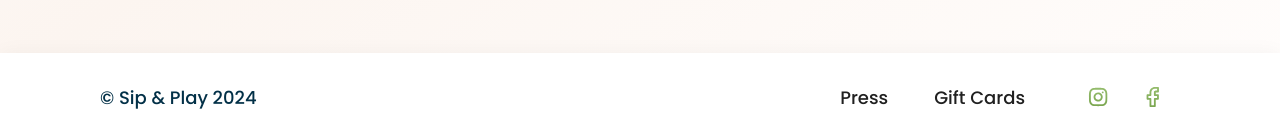
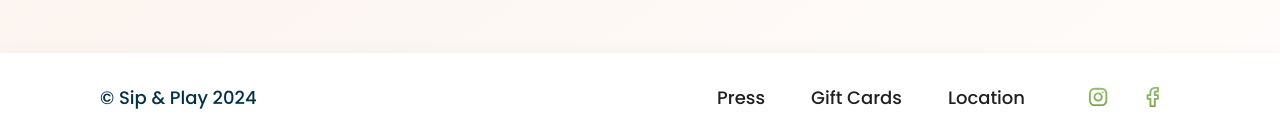
Before and after one commit to Prometheus-Spark/hackathon-2024, a React (Vite) app: page / in a window 1280 px wide. Shown: the part 867-1005 px from the top of the page. Built offline with nearby package versions, Linux system fonts and the light colour scheme; no server answers; a web font is replaced by a local one.

Commit message:
KAN-35 | Add Location to footer

```diff
--- a/src/layouts/footer/Footer.tsx
+++ b/src/layouts/footer/Footer.tsx
@@ -25,6 +25,10 @@ function Footer() {
 			btnText: "Gift Cards",
 			link: "/gift-cards",
 		},
+		{
+			btnText: "Location",
+			link: "https://maps.app.goo.gl/GtBcS3c6yVzphnsr7",
+		},
 	];
 
 	return (
@@ -32,21 +36,34 @@ function Footer() {
 			<div className={styles["footer-content"]}>
 				<p className={styles["footer-text"]}>&copy; Sip & Play {currentYear}</p>
 				<div className={styles["footer-content-right"]}>
-          {footerButtons.map((btn, i) => (
-            <a className={styles["footer-link"]} key={i} href={btn.link}>
+					{footerButtons.map((btn, i) =>
+						btn.btnText === "Location" ? (
+							<a
+								className={styles["footer-link"]}
+								key={i}
+								href={btn.link}
+								target='_blank'
+								rel='noopener noreferrer'>
 								{btn.btnText}
 							</a>
-          ))}
+						) : (
+							<a
+								className={styles["footer-link"]}
+								key={i}
+								href={btn.link}>
+								{btn.btnText}
+							</a>
+						)
+					)}
 
 					<div className={styles["social-icons"]}>
 						{footerItems.map((item, i) => (
 							<div key={i}>
 								<a
-                  className="button-link-tooltip"
+									className='button-link-tooltip'
 									href={item.href}
-                  target="_blank"
-                  rel="noopener noreferrer"
-                >
+									target='_blank'
+									rel='noopener noreferrer'>
 									{item.icon}
 								</a>
 							</div>
```
Also changed, not shown: src/pages/HomePage.tsx (+8 -8 lines), src/pages/MenuPage.tsx (+6 -6 lines). Lines whose indentation alone changed are shown as unchanged.
